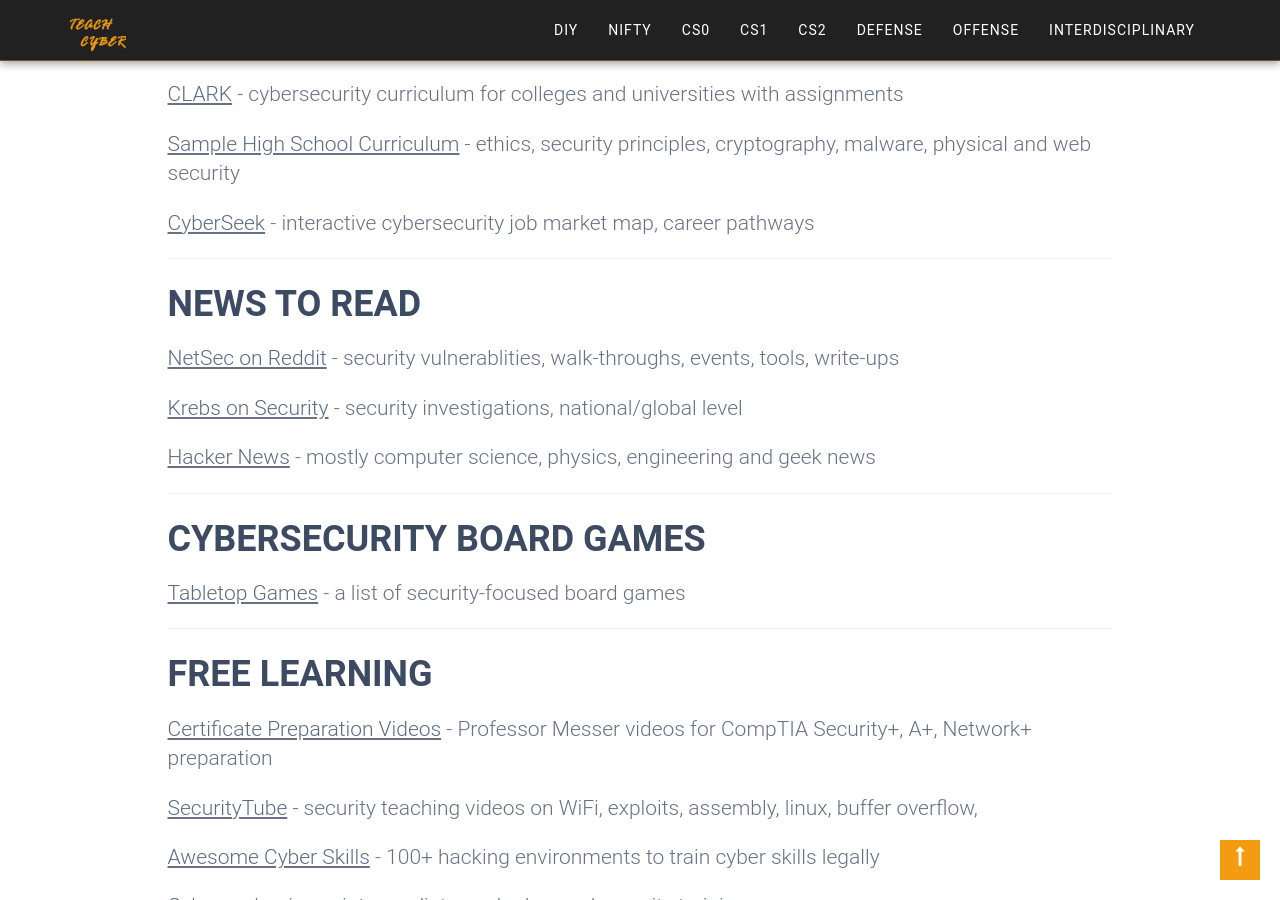
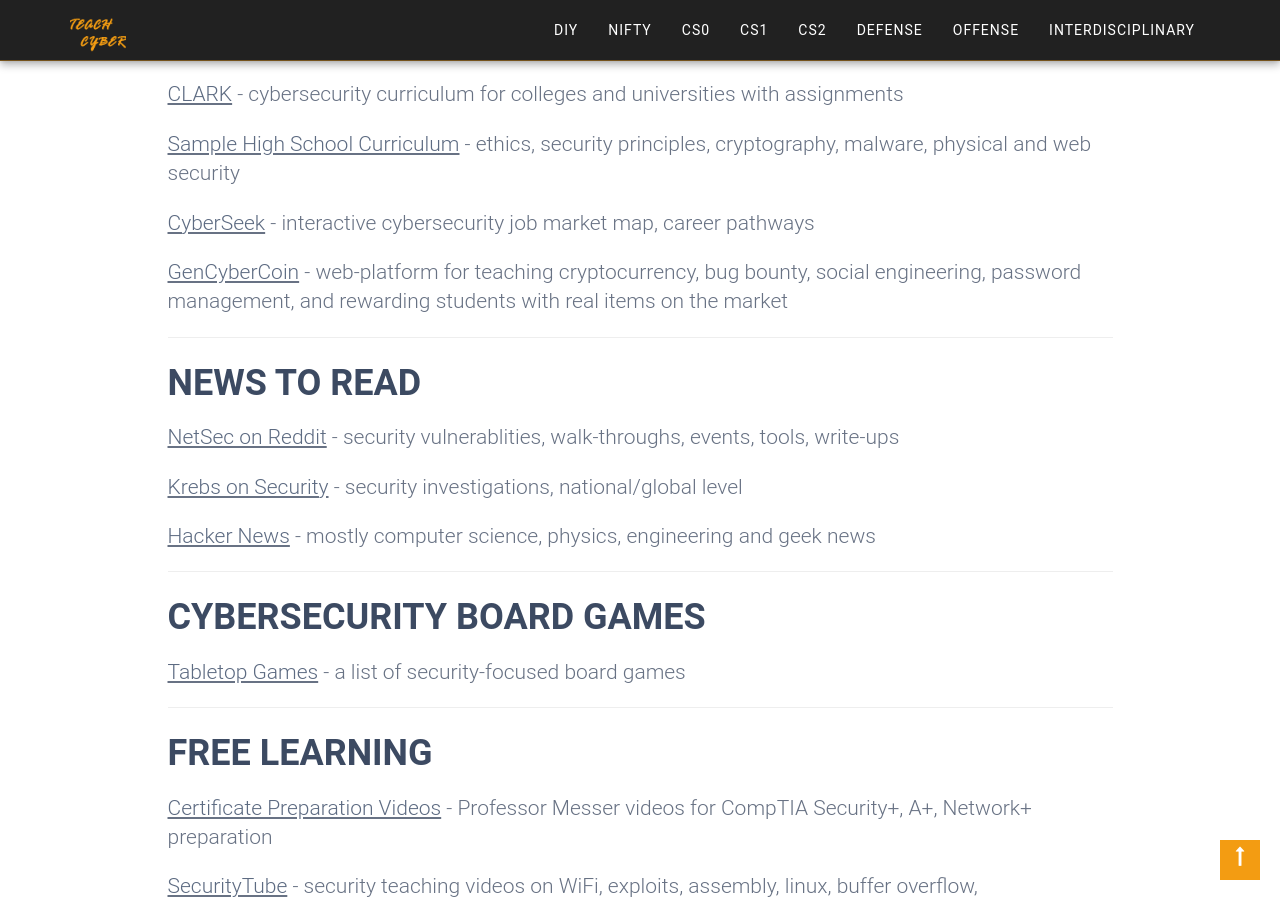
Before and after one commit to teachcyber/teachcyber.github.io, a Jekyll site: the page built from diy.html, in a window 1280 px wide and 900 px high, scrolled down 505 px. Built offline with Jekyll 4.4.1, drawn with Linux system fonts in a browser that asks for light colours.

Commit message:
Add GenCyberCoin to the DIY

```diff
--- a/_data/diy.yml
+++ b/_data/diy.yml
@@ -11,6 +11,10 @@
     - name: "CyberSeek"
       description: "interactive cybersecurity job market map, career pathways"
       url: "http://cyberseek.org/"
+
+    - name: "GenCyberCoin"
+      description: "web-platform for teaching cryptocurrency, bug bounty, social engineering, password management, and rewarding students with real items on the market"
+      url: "https://github.com/vitalyford/gencybercoin"
 
 - name: "News to read"
   links:
```
